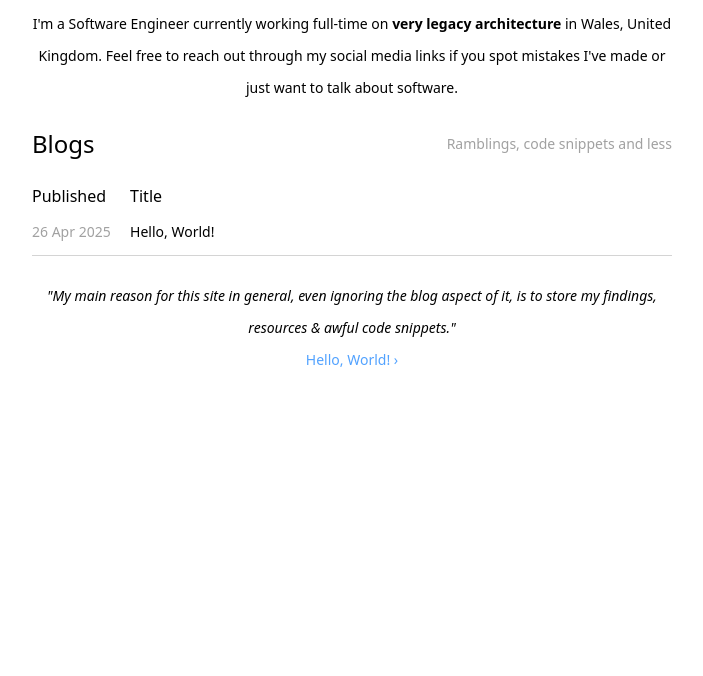
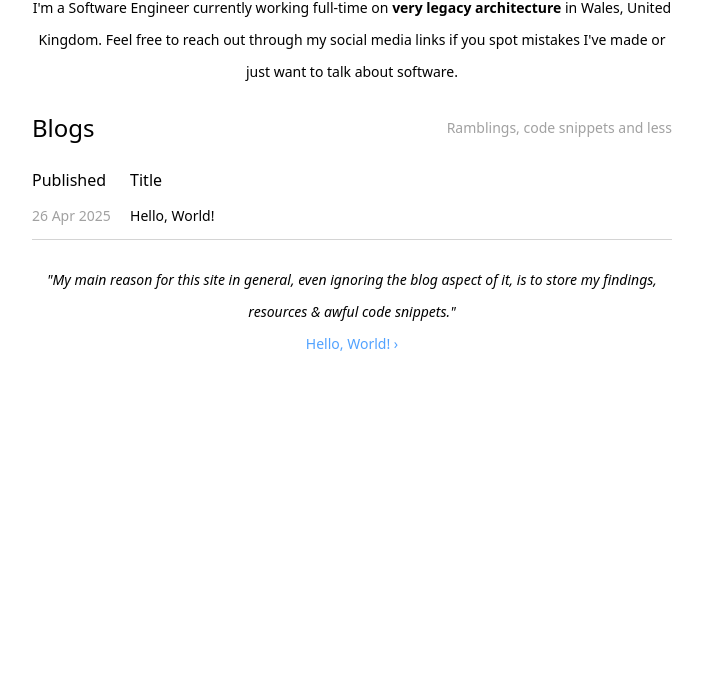
Before and after one commit to brooknullsh/personal-site, an Astro site: page / in a window 1280 px wide. Shown: the part 124-800 px from the top of the page, without its empty margins (288-991 px from the left). Built offline with nearby package versions, Linux system fonts and the light colour scheme; Astro itself is replaced by a stand-in of ours; some packages are replaced by stand-ins of ours.

Commit message:
revert: removed vertical margin

```diff
--- a/src/layouts/Root.astro
+++ b/src/layouts/Root.astro
@@ -44,7 +44,7 @@ const HOST = "https://brooknullsh.com";
   </head>
 
   <body>
-    <main class="container flex flex-col gap-6 sm:py-8">
+    <main class="container flex flex-col gap-6 py-4">
       <slot />
     </main>
   </body>
```
